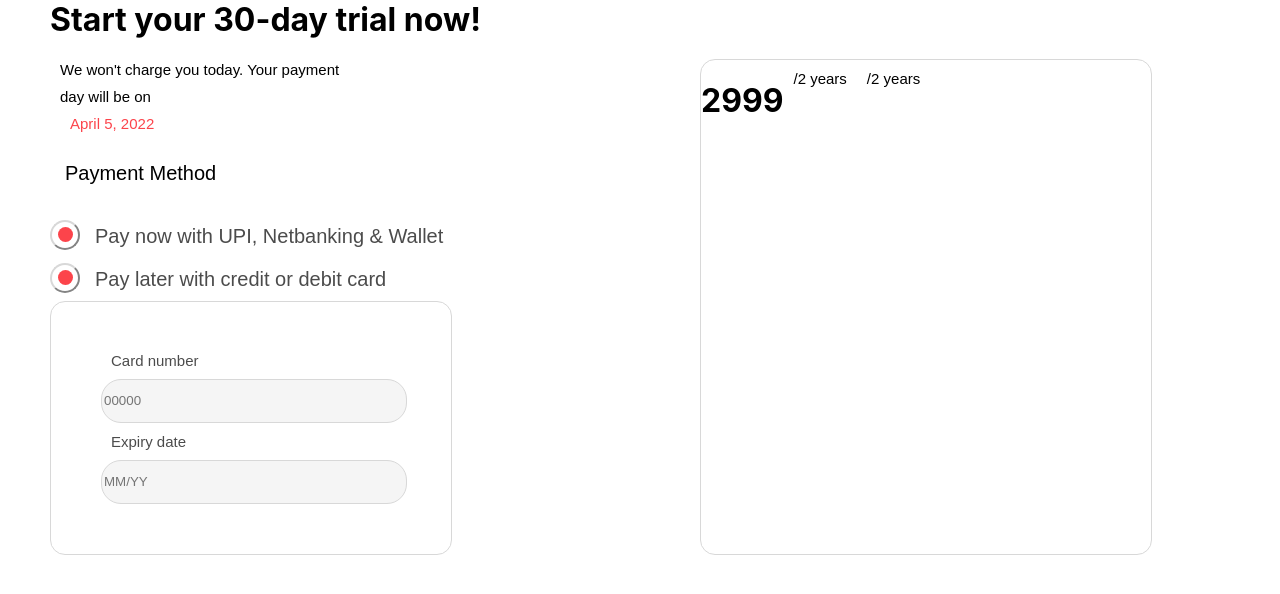
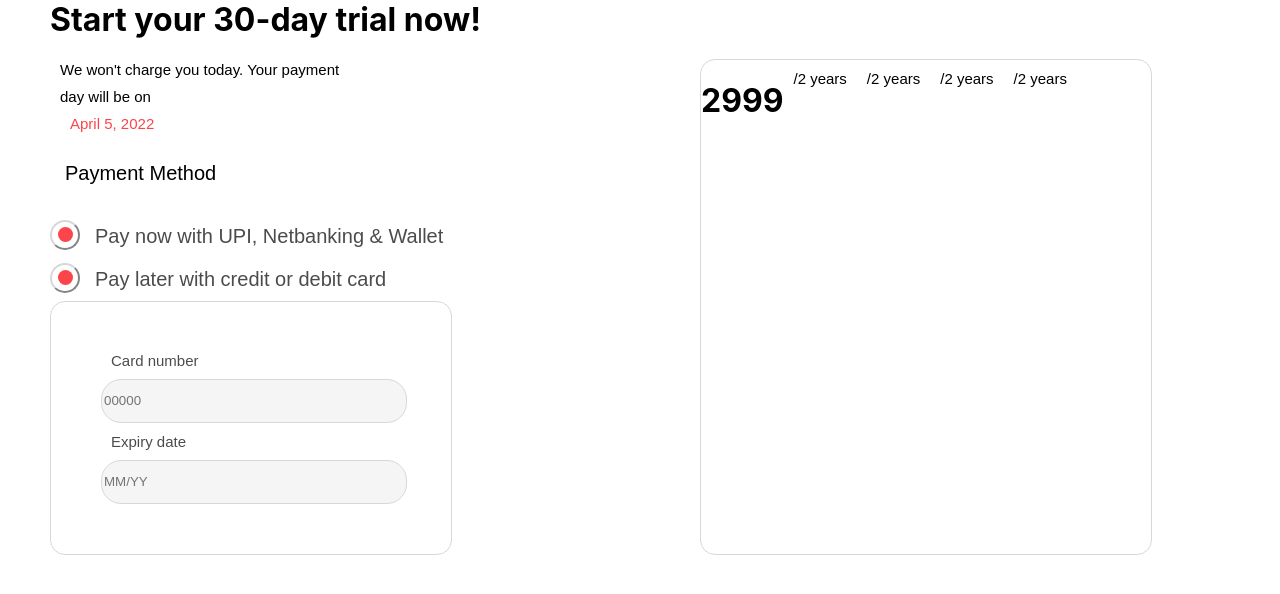
Before and after one commit to sazzad9911/simira-club-ui, a React (Create React App) app: page /Checkout in a window 1280 px wide. Shown: the part 168-762 px from the top of the page. Built offline with nearby package versions, Linux system fonts and the light colour scheme; no server answers.

Commit message:
Update Checkout.js

```diff
--- a/src/Screens/Checkout.js
+++ b/src/Screens/Checkout.js
@@ -37,6 +37,7 @@ function Checkout() {
                 <h1>2999</h1>
                 <p>/2 years</p>
                 <p>/2 years</p>
+                <p>/2 years</p><p>/2 years</p>
             </div>
         </div>
     );
```
